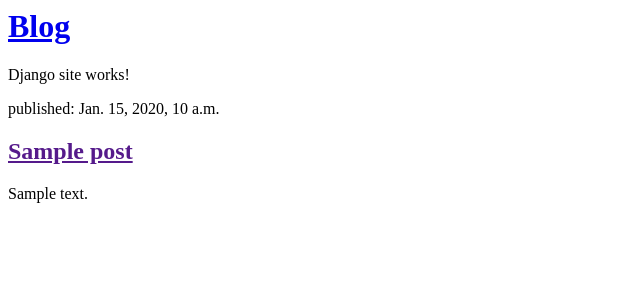
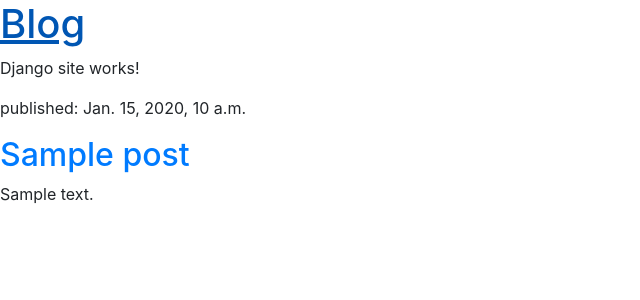
Before and after one commit to oObelix/djangoSimple, a Django app: page / in a window 1280 px wide. Shown: the top 300 px of the page, without its empty margins (0-640 px from the left). Run offline with Django 3.2, Linux system fonts and the light colour scheme; tables that the repository leaves empty hold one stand-in row (values such as "Sample post"); some libraries are stand-ins or nearby versions.

Commit message:
added bootstrap css links in template post_list.html

```diff
--- a/blog/templates/blog/post_list.html
+++ b/blog/templates/blog/post_list.html
@@ -1,6 +1,10 @@
 <html lang="en">
 <head>
     <title>Django blog title</title>
+    <meta charset="utf-8">
+    <meta name="viewport" content="width=device-width, initial-scale=1, shrink-to-fit=no">
+    <link rel="stylesheet" href="https://stackpath.bootstrapcdn.com/bootstrap/4.3.1/css/bootstrap.min.css" integrity="sha384-ggOyR0iXCbMQv3Xipma34MD+dH/1fQ784/j6cY/iJTQUOhcWr7x9JvoRxT2MZw1T" crossorigin="anonymous">
+    <link rel="stylesheet" href="https://stackpath.bootstrapcdn.com/bootstrap/3.2.0/css/bootstrap-theme.min.css">
 </head>
 <body>
 
```
